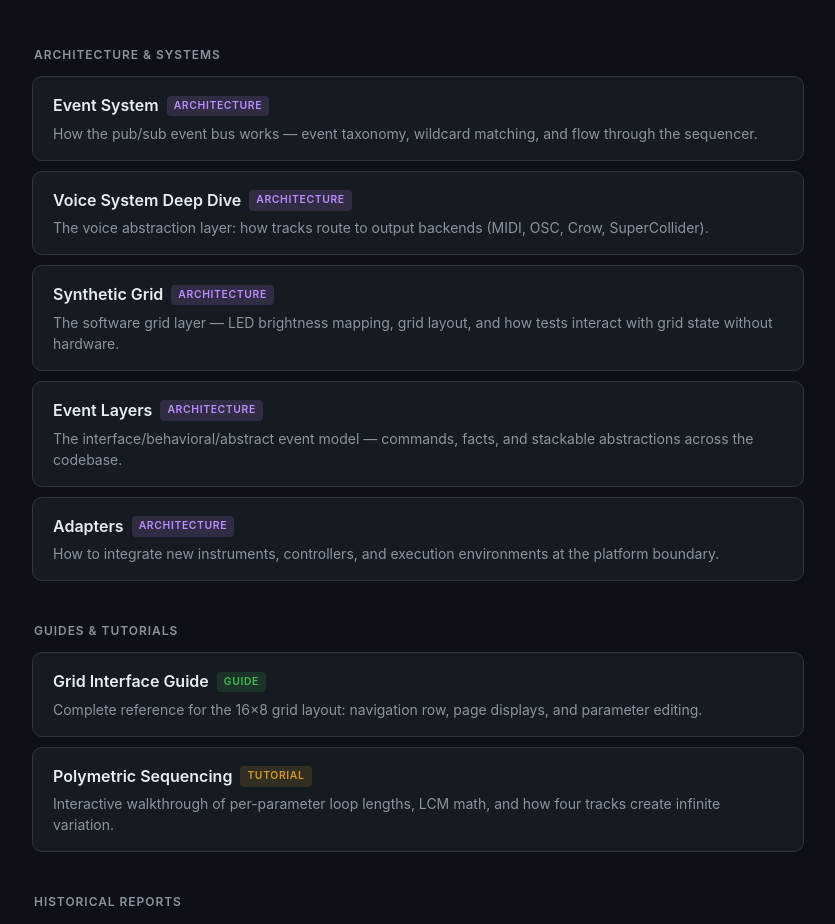
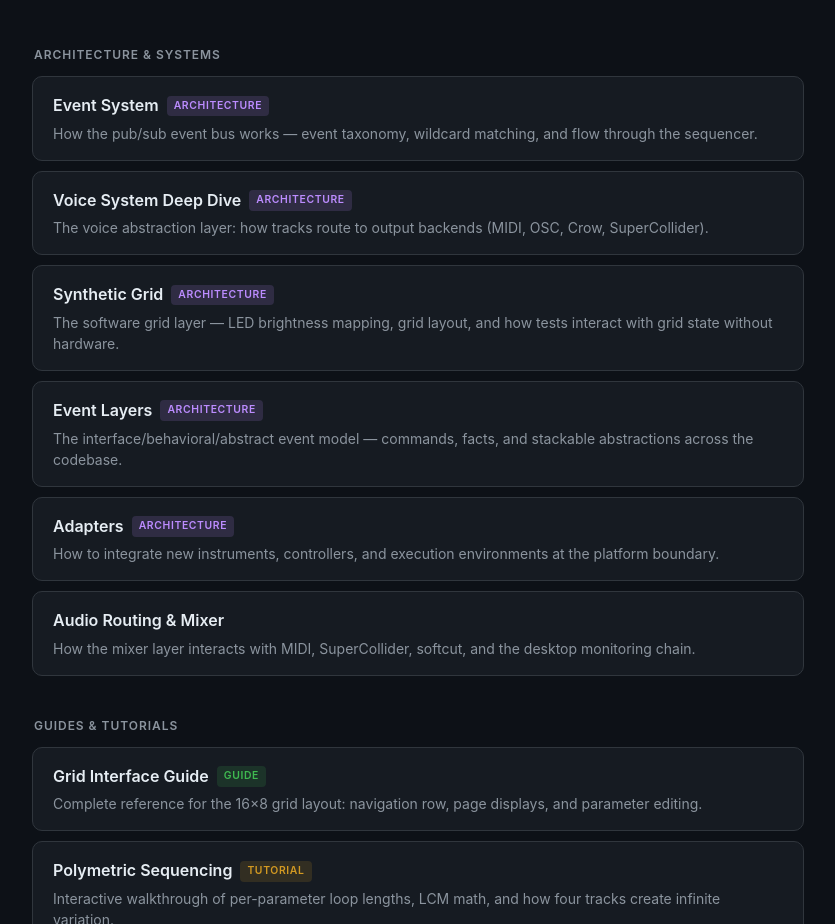
Before and after one commit to whitmo/re.kriate, a plain HTML site: page docs/index.html in a window 1280 px wide. Shown: the part 176-1100 px from the top of the page, without its empty margins (222-1057 px from the left). Drawn offline with Linux system fonts and the light colour scheme.

Commit message:
docs: link routing.md from docs/index.html
docs/routing.md existed but wasn't linked from the docs index alongside
event-layers.md and adapters.md (assessment #19).

Co-Authored-By: Claude Sonnet 5 <noreply@anthropic.com>

```diff
--- a/docs/index.html
+++ b/docs/index.html
@@ -199,6 +199,14 @@
           How to integrate new instruments, controllers, and execution environments at the platform boundary.
         </div>
       </a>
+      <a class="card" href="routing.md">
+        <div class="card-title">
+          Audio Routing &amp; Mixer
+        </div>
+        <div class="card-desc">
+          How the mixer layer interacts with MIDI, SuperCollider, softcut, and the desktop monitoring chain.
+        </div>
+      </a>
     </div>
   </section>
 
```
